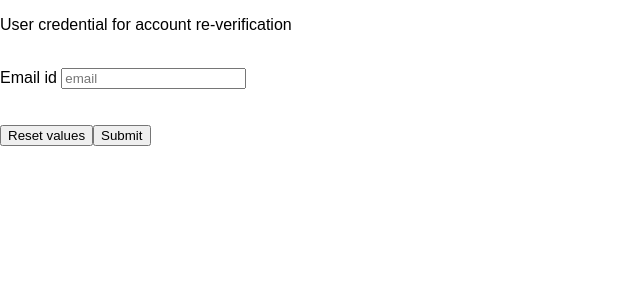
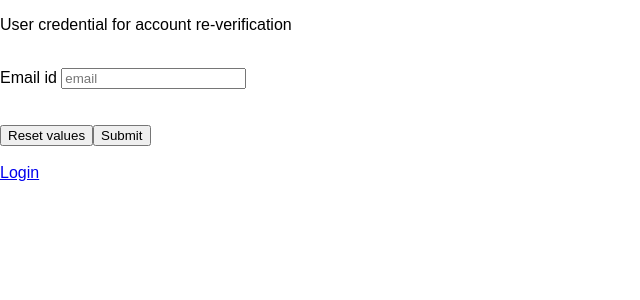
Before and after one commit to hiteshere/jwt_ui_authorization, a React (Create React App) app: page /verify_user in a window 1280 px wide. Shown: the top 300 px of the page, without its empty margins (0-640 px from the left). Built offline with nearby package versions, Linux system fonts and the light colour scheme.

Commit message:
chages for == and = in singup reducer sucess variable

```diff
--- a/src/components/user/signup.jsx
+++ b/src/components/user/signup.jsx
@@ -20,7 +20,9 @@ class Signup extends Component {
     }
 
     checkOtp() {
-        this.props.checkOtpAction(this.state.fields['otp'], this.state.fields['email'])
+        if(this.state.fields['otp']){
+            this.props.checkOtpAction(this.state.fields['otp'], this.state.fields['email'])
+        }
     }
 
     handleValidation(){
@@ -129,7 +131,7 @@ class Signup extends Component {
 
         }
         if (nextProps.otpCheckReducer && nextProps.otpCheckReducer.success === true){
-            nextProps.otpCheckReducer.success == false
+            nextProps.otpCheckReducer.success = false
             let errors = {}
             errors["otp_error"] = "";
             this.setState({
@@ -238,7 +240,7 @@ class Signup extends Component {
                 <Modal open={this.state.open} showCloseIcon={false} onClose={this.onCloseModal} closeOnEsc={false} closeOnOverlayClick={false} center>
                     <br/>
                     <p>You have successfully created user with {this.state.fields["email"]} please enter the code sent to you.</p>
-                    <input type="text" name="otp" onChange={this.handleChange.bind(this, "otp")} value={this.state.fields["otp"]}/>
+                    <input type="number" name="otp" onChange={this.handleChange.bind(this, "otp")} value={this.state.fields["otp"]}/>
                     <button onClick={() => this.checkOtp(this)}>Submit</button>
                     <span>  {this.state.fields && this.state.errors['otp_error']}</span>
                     <div className="modal-footer modal-center-btn">
--- a/src/components/user/verify_user.jsx
+++ b/src/components/user/verify_user.jsx
@@ -121,6 +121,10 @@ class VerifyUser extends Component {
                     <br/>
                     <input type="reset" onClick={this.resetForm} value="Reset values"/>
                     <input type="submit" value="Submit"/>
+                    <div>
+                    <br/>
+                        <Link to="/login">Login</Link>
+                    </div>
                 </form>
 
                 {/* reverify user popup */}
```
